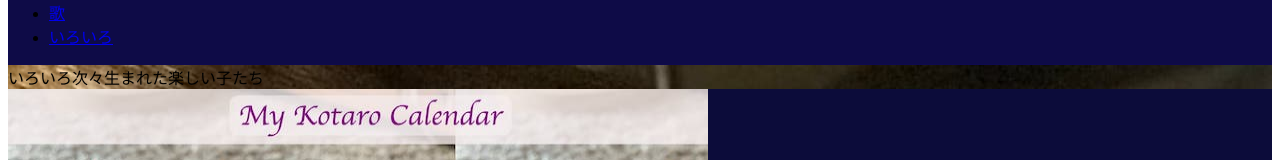
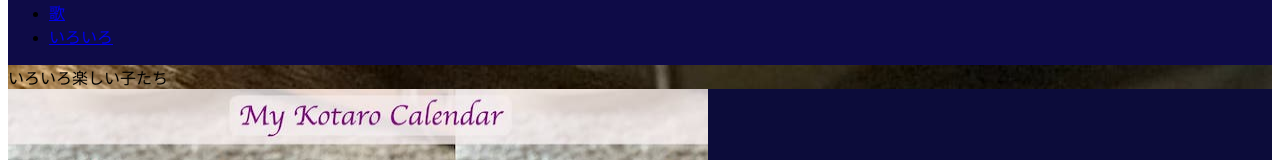
Before and after one commit to yoko-at-home/yoko-2021, a Next.js app: page /miscellaneous in a window 1280 px wide. Shown: the part 404-564 px from the top of the page. Built offline with nearby package versions, Linux system fonts and the light colour scheme.

Commit message:
文言修正

```diff
--- a/src/pages/miscellaneous.js
+++ b/src/pages/miscellaneous.js
@@ -17,7 +17,7 @@ const movie = "/pic_misc_movie.jpg";
 const miscellaneous = () => {
   return (
     <Layout>
-      <BannerLanding title='いろいろ' description='次々生まれた楽しい子たち' />
+      <BannerLanding title='いろいろ' description='楽しい子たち' />
       {/* <!-- Section 1 --> */}
       <section className='pt-7 md:pt-20 pb-7 w-full text-yellow-50'>
         <div className='box-border flex flex-col md:flex-row content-center items-center px-8 lg:px-16 mx-auto mb-12 max-w-7xl leading-6 border-0 border-gray-300 border-solid'>
```
